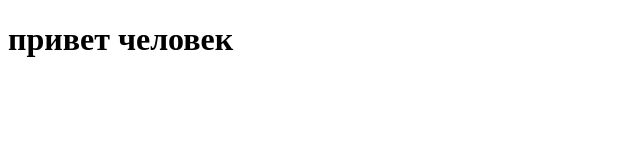
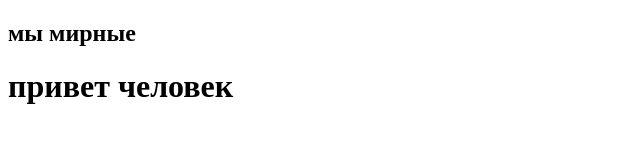
Before and after one commit to dsadas222/first-repository, a plain HTML site: page index.html in a window 1280 px wide. Shown: the whole page, without its empty margins (0-640 px from the left). Drawn offline with Linux system fonts and the light colour scheme.

Commit message:
masters 2

```diff
--- a/index.html
+++ b/index.html
@@ -8,6 +8,7 @@
     <link rel="stylesheet" href="style.css">
 </head>
 <body>
+    <h2>мы мирные</h2>
     <h1>привет человек</h1>
 </body>
 </html>
```
